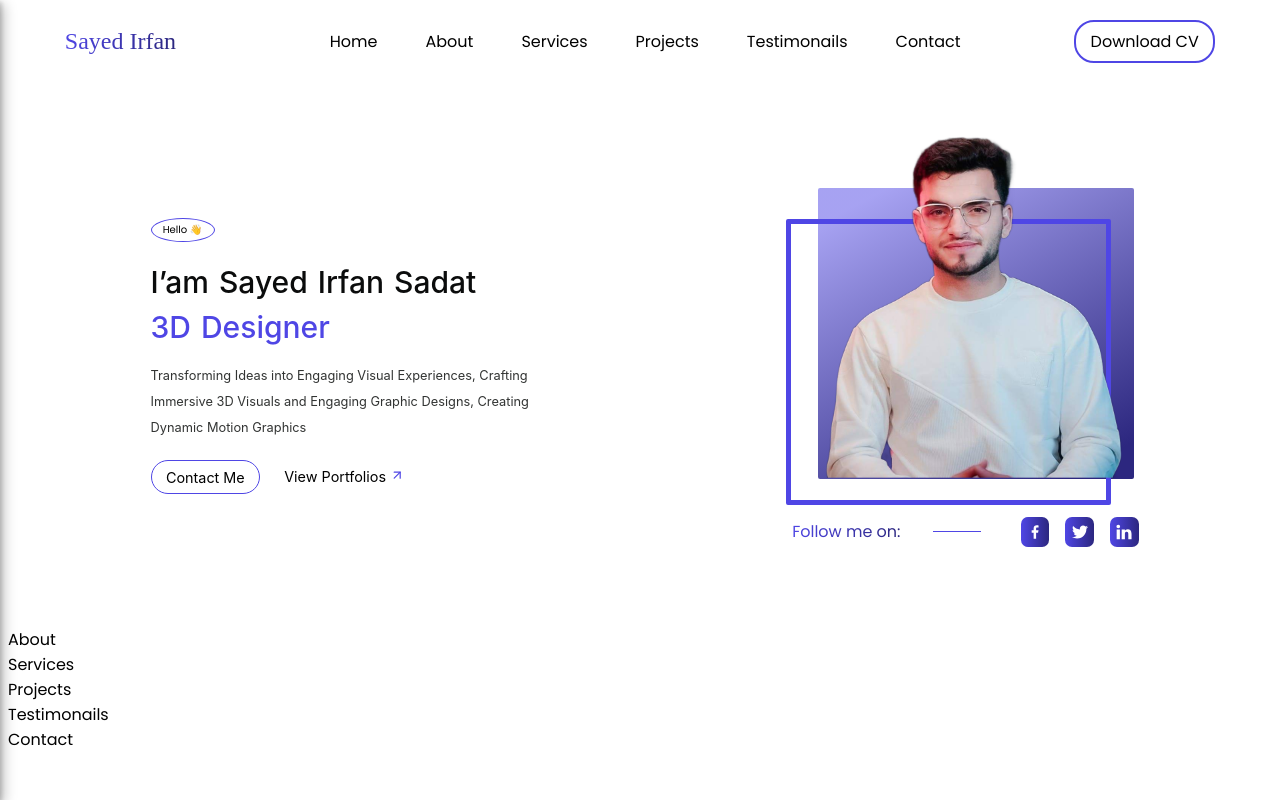
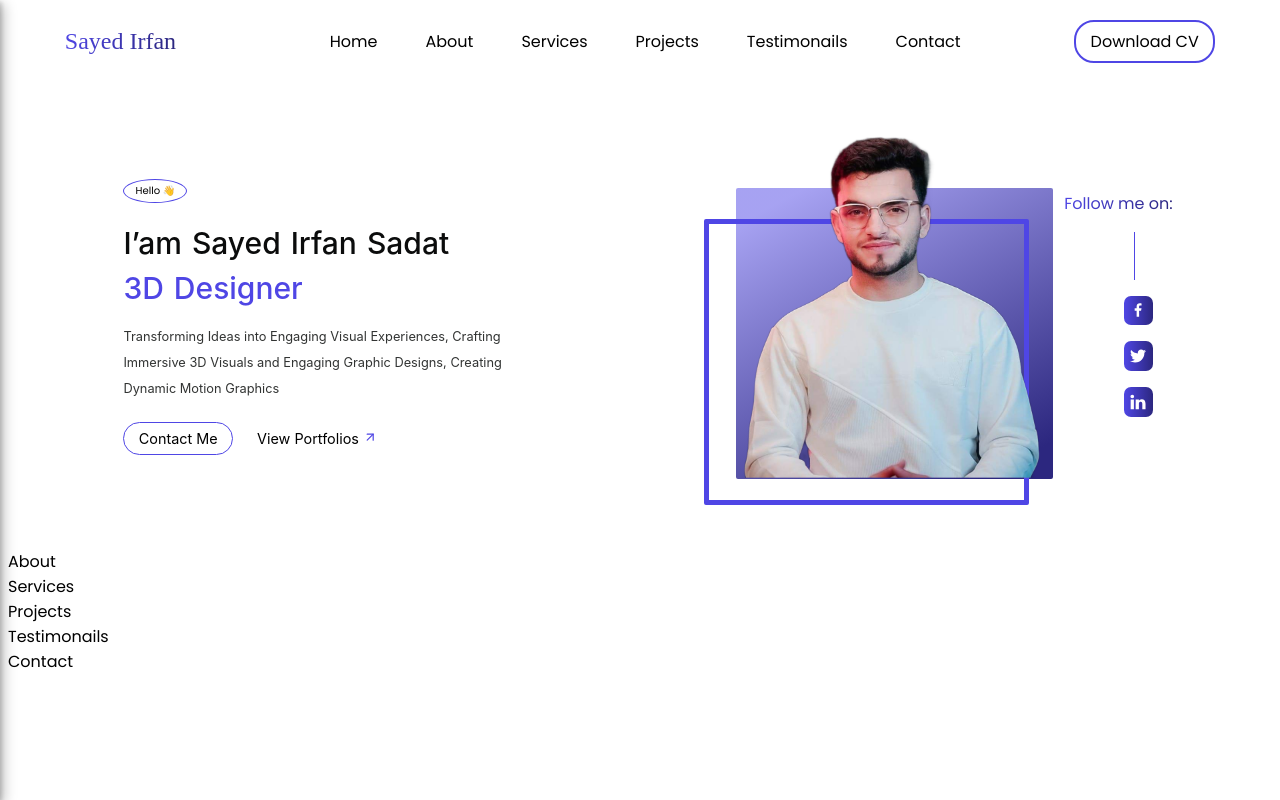
Before and after one commit to zainabturkmen/S-I-S, a React (Create React App) app: page / in a window 1280 px wide. Built offline with nearby package versions, Linux system fonts and the light colour scheme; a web font is replaced by a local one.

Commit message:
adding updates

```diff
--- a/src/components/Hero.js
+++ b/src/components/Hero.js
@@ -219,8 +219,6 @@ const Wrapper = styled.div`
       );
       padding: 0.3em 0.4em 0 0.4em;
       border-radius: 7px;
-      /* width: 20px; */
-      /* height: 20px; */
     }
   }
 
@@ -242,6 +240,20 @@ const Wrapper = styled.div`
 
     .bottom {
       margin-right: 2em;
+      flex-direction: row;
+    }
+
+    .follow {
+      flex-direction: column;
+    }
+
+    ul {
+      flex-direction: column;
+    }
+
+    .line {
+      width: 1px;
+      height: 3em;
     }
   }
 
```
